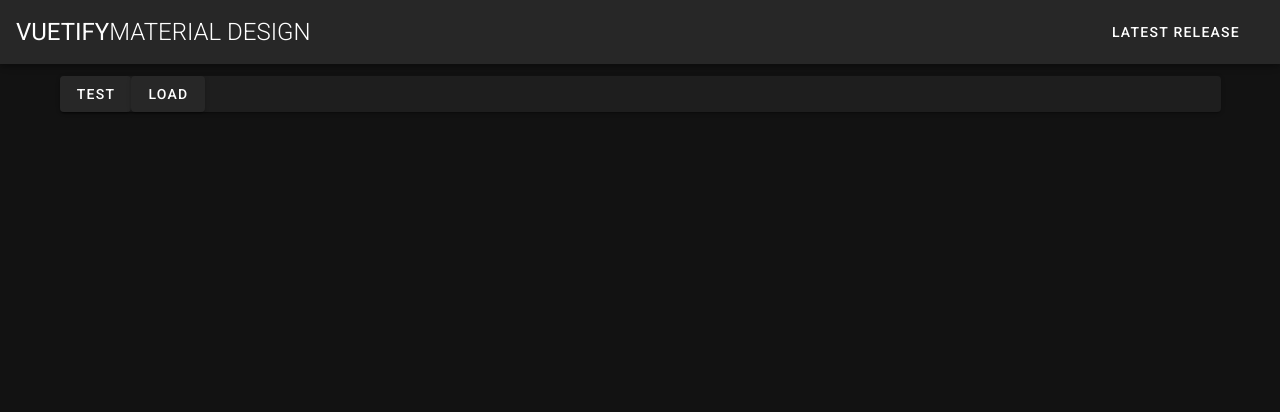
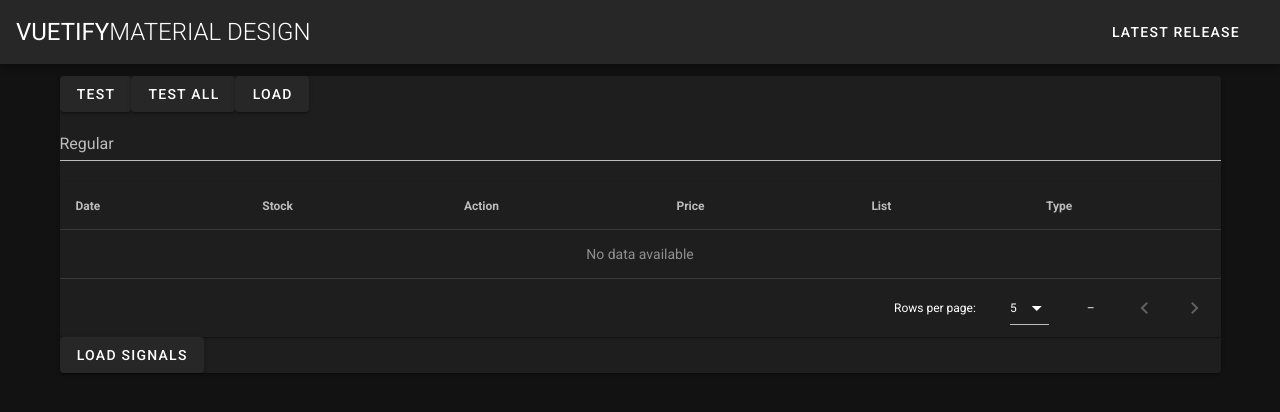
Before and after one commit to karatekaneen/StockyElectron, a Vue app: page / in a window 1280 px wide. Shown: the top 412 px of the page. Built offline with nearby package versions, Linux system fonts and the light colour scheme.

Commit message:
Added first draft of signal table

```diff
--- a/src/components/HelloWorld.vue
+++ b/src/components/HelloWorld.vue
@@ -2,14 +2,17 @@
 	<v-container>
 		<v-card>
 			<v-btn @click="testmetod">test</v-btn>
+			<v-btn @click="testAllStocks">test all</v-btn>
 			<v-btn @click="loadStock">load</v-btn>
+			<v-text-field label="Regular" single-line v-model="stockId" />
 			<!-- <v-btn @click="response.createLineSeries()">line</v-btn> -->
 			<!-- <v-btn @click="d.push(response.dataSeries[0])">add 0</v-btn> -->
 			<!-- <v-btn @click="d.push(response.dataSeries[1])">add 1</v-btn> -->
 			<!-- <v-btn @click="d = [d[0]]">remove 0</v-btn> -->
 			<!-- <v-btn @click="d = [d[1]]">remove 1</v-btn> -->
+			<!-- <StockList /> -->
 			<Chart v-if="response" :chartData="d" />
-			<!-- <StockList /> -->
+			<SignalTable />
 		</v-card>
 	</v-container>
 </template>
@@ -19,21 +22,33 @@ import Chart from './Chart'
 import { ipcRenderer } from 'electron'
 import Stock from '../models/Stock'
 // import StockList from './StockList'
+import SignalTable from './SignalTable'
 export default {
 	components: {
-		Chart
+		Chart,
+		SignalTable
 		// StockList
 	},
+
 	data: () => ({
 		response: null,
-		d: []
+		d: [],
+		stockId: null
 	}),
+
 	methods: {
 		testmetod() {
 			ipcRenderer.on('test-strategy-response', (event, arg) => {
 				console.log('response', arg)
 			})
-			ipcRenderer.send('test-strategy', { id: 5234 })
+			ipcRenderer.send('test-strategy', { id: parseInt(this.stockId) })
+		},
+
+		testAllStocks() {
+			ipcRenderer.on('test-all-stocks', (event, results) => {
+				console.log('response', results)
+			})
+			ipcRenderer.send('test-all-stocks')
 		},
 
 		loadStock() {
--- /dev/null
+++ b/src/components/SignalTable.vue
@@ -0,0 +1,50 @@
+<template>
+	<div>
+		<v-data-table
+			:headers="headers"
+			:items="signals"
+			:items-per-page="50"
+			class="elevation-1"
+		></v-data-table>
+		<v-btn @click="getSignals">Load signals</v-btn>
+	</div>
+</template>
+
+<script>
+import { ipcRenderer } from 'electron'
+
+export default {
+	data() {
+		return {
+			signals: [],
+			headers: [
+				{ value: 'date', text: 'Date' },
+				{ value: 'stockName', text: 'Stock' },
+				{ value: 'action', text: 'Action' },
+				{ value: 'price', text: 'Price' },
+				{ value: 'stockList', text: 'List' },
+				{ value: 'type', text: 'Type' }
+			]
+		}
+	},
+	methods: {
+		async getSignals() {
+			ipcRenderer.on('get-signals', (event, signals) => {
+				this.signals = signals.map(({ action, date, price, status, stock, type }) => {
+					return {
+						date,
+						price,
+						action,
+						type,
+						stockName: stock.name,
+						stockList: stock.list
+					}
+				})
+			})
+			ipcRenderer.send('get-signals')
+		}
+	}
+}
+</script>
+
+<style scoped></style>
```
Also changed, not shown: src/backendModules/init.js (+77 -10 lines).
